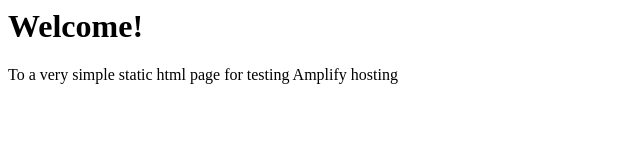
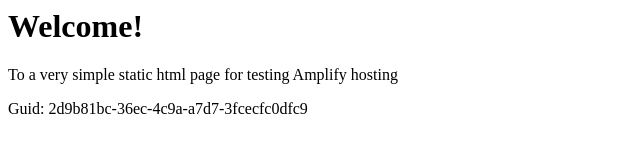
Before and after one commit to aws-aemilia-pdx/Github-PR-Commit-Integration-Test-DoNotTouch-Gith-OKSLNVO2-v1-preprod-us-west-2, a website: page src/index.html in a window 1280 px wide. Shown: the whole page, without its empty margins (0-640 px from the left). Drawn offline with Linux system fonts and the light colour scheme.

Commit message:
commit from integ tests

```diff
--- a/src/index.html
+++ b/src/index.html
@@ -1,3 +1,5 @@
+
+
 <html lang="en">
 
 <head>
@@ -10,6 +12,6 @@
 <body>
     <h1>Welcome!</h1>
     <p>To a very simple static html page for testing Amplify hosting</p>
-</body>
+    <p>Guid: 2d9b81bc-36ec-4c9a-a7d7-3fcecfc0dfc9</p></body>
 
 </html>
```
